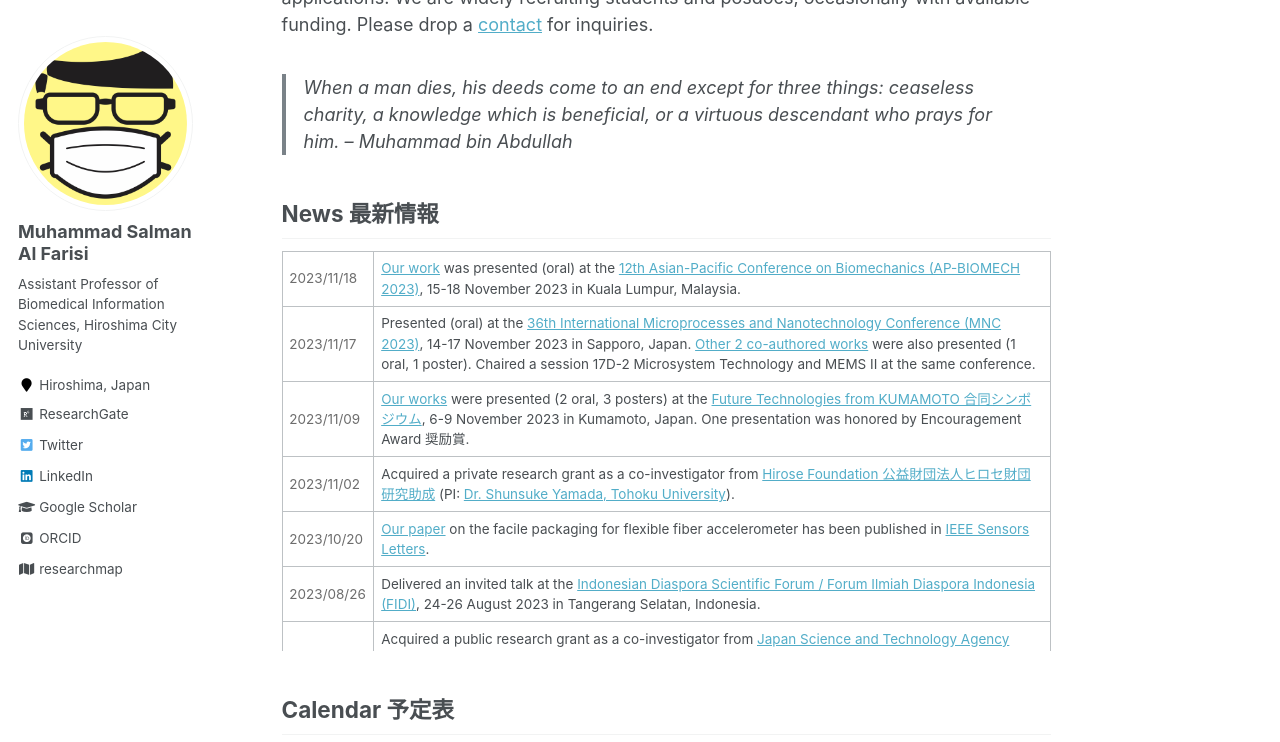
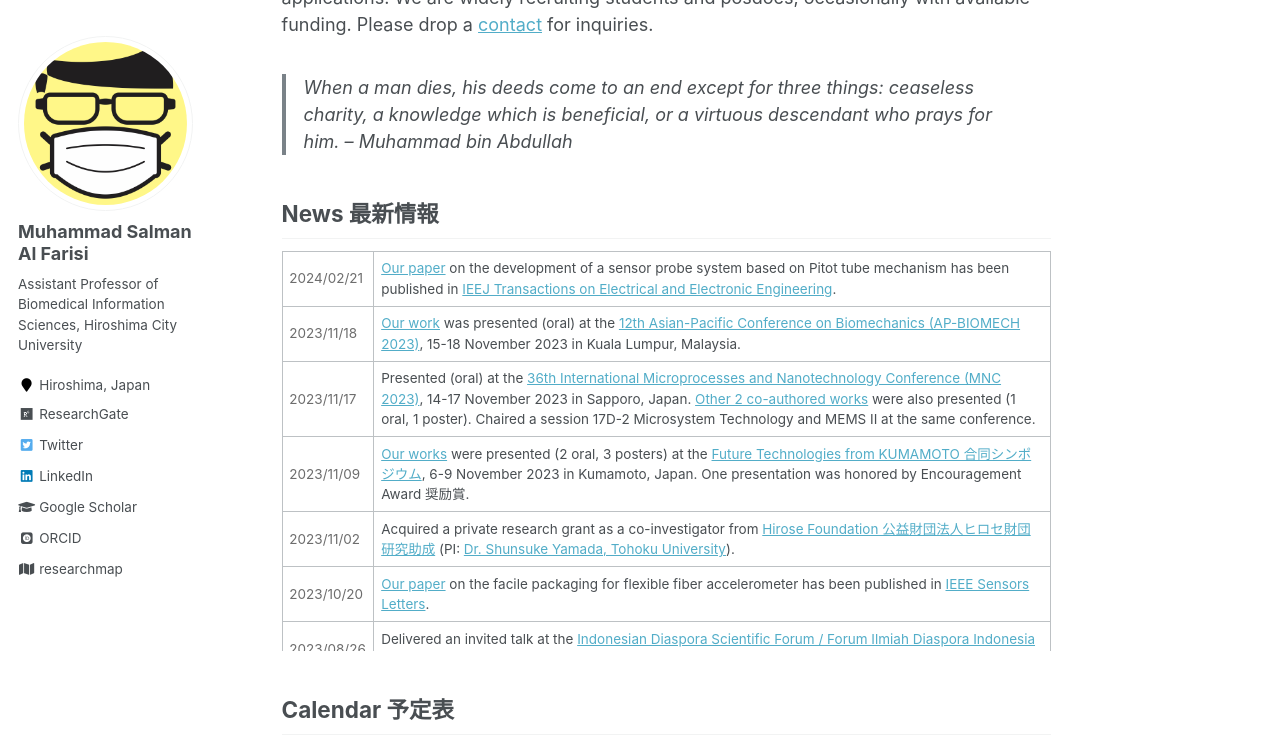
Before and after one commit to msalfarisi/msalfarisi.github.io, a Jekyll site: the page built from _pages/home.md, in a window 1280 px wide and 900 px high, scrolled down 457 px, cut to the strip 0-742 px from the top of the window. Built offline with Jekyll 4.4.1, drawn with Linux system fonts in a browser that asks for light colours; some web fonts are replaced.

Commit message:
Update home.md

```diff
--- a/_pages/home.md
+++ b/_pages/home.md
@@ -22,6 +22,10 @@ Welcome to the homepage of Muhammad Salman Al Farisi, an Assistant Professor at
 
 <div style="overflow-y: scroll; height:400px;">
  <table style="width:100%">
+  <tr>
+    <td style="color:#6d6d6d;">2024/02/21</td>
+    <td><a href="/publication/">Our paper</a> on the development of a sensor probe system based on Pitot tube mechanism has been published in <a href="https://doi.org/10.1002/tee.24039">IEEJ Transactions on Electrical and Electronic Engineering</a>.</td>
+  </tr>
   <tr>
     <td style="color:#6d6d6d;">2023/11/18</td>
     <td><a href="/publication/">Our work</a> was presented (oral) at the <a href="">12th Asian-Pacific Conference on Biomechanics (AP-BIOMECH 2023)</a>, 15-18 November 2023 in Kuala Lumpur, Malaysia.</td>
```
